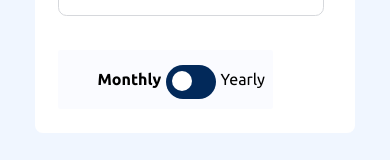
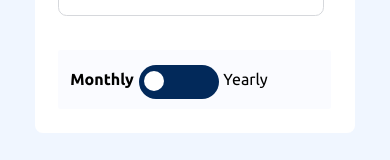
Before and after one commit to Akinyemi04/multi-form-page, a React (Create React App) app: page /plans in a window 390 px wide. Shown: the part 559-719 px from the top of the page. Built offline with nearby package versions, Linux system fonts and the light colour scheme.

Commit message:
fixing mobile bulb movement overflow

```diff
--- a/src/App.css
+++ b/src/App.css
@@ -511,12 +511,15 @@ body {
     top: 8vh;
   }
   .Select-plan section {
-    width: 55vw;
+    width: 70vw;
   }
   .Select-plan section .switch {
-    width: 50px;
+    width: 80px;
     padding: 0.65vh 1.5vw;
     border-radius: 5vw;
+  }
+  .Select-plan section .left {
+    margin-left: 3vw;
   }
   .Select-plan footer {
     margin-top: 13vh;
--- a/src/Components/Pagetwo.js
+++ b/src/Components/Pagetwo.js
@@ -64,7 +64,7 @@ const Pagetwo = () => {
         ball.style.transform = 'translateX(40px)';
       }
       else{
-        ball.style.transform = 'translateX(30px)';
+        ball.style.transform = 'translateX(45px)';
       }
       ball.style.transform = 'translateX(40px)';
       dispatch(phasetwo.changePlan('yearly'))
```
Also changed, not shown: src/App.scss (+5 -2 lines), 1 other file (tests, documents, lock files or other folders).
